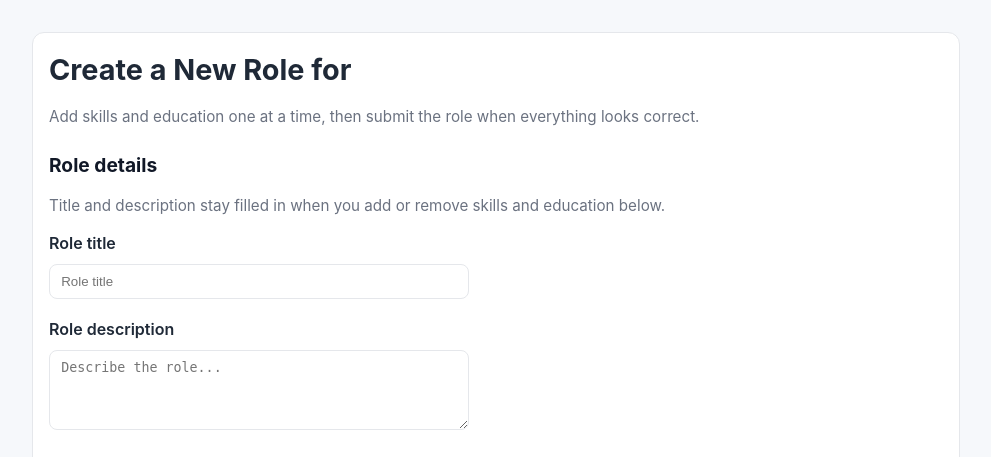
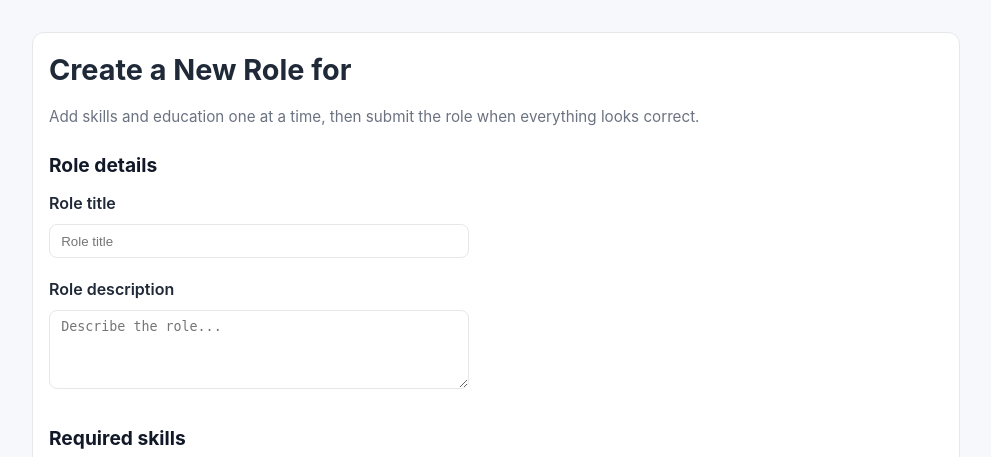
Before and after one commit to marmark88/HolisticMap, a Django app: template holisticmap/templates/create_role.html in a window 1280 px wide. Shown: the part 63-520 px from the top of the page, without its empty margins (144-1135 px from the left). Run offline with Django 5.2, Linux system fonts and the light colour scheme; the template is opened without the code that fills it, so the values that code supplies are empty.

Commit message:
Tweaked create role field text

```diff
--- a/holisticmap/templates/create_role.html
+++ b/holisticmap/templates/create_role.html
@@ -12,7 +12,6 @@
     {% endif %}
 
     <h2>Role details</h2>
-    <p class="muted">Title and description stay filled in when you add or remove skills and education below.</p>
     <div class="form-group">
         <label for="title">Role title</label>
         <input type="text" id="title" name="title" form="submit-role-form" placeholder="Role title" value="{{ draft.title }}" required>
```
